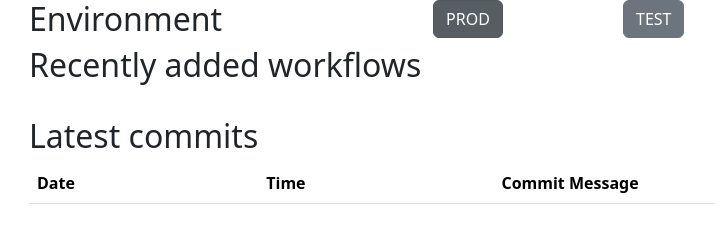
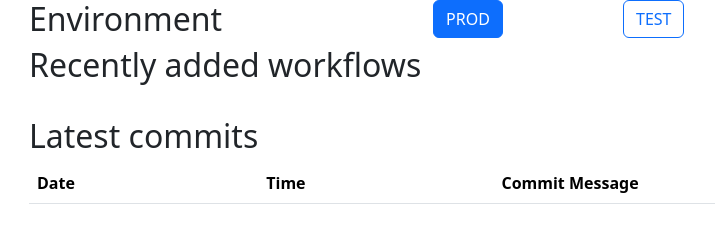
Before and after one commit to wonderbird/git-revert-workshop, a website: page frontend/index.html in a window 1280 px wide. Shown: the whole page, without its empty margins (53-768 px from the left). Drawn offline with nearby package versions, Linux system fonts and the light colour scheme; no server answers.

Commit message:
feat: clearly show active environment PROD or TEST

```diff
--- a/frontend/index.html
+++ b/frontend/index.html
@@ -16,13 +16,13 @@
         <div class="col-md-2">
           <div class="form-check form-check-inline">
             <input type="radio" name="environment" id="prod" value="prod" checked class="btn-check" autocomplete="off">
-            <label class="btn btn-secondary" for="prod">PROD</label>
+            <label class="btn btn-outline-primary" for="prod">PROD</label>
           </div>
         </div>
         <div class="col-md-6">
           <div class="form-check form-check-inline">
             <input type="radio" name="environment" id="test" value="test" class="btn-check" autocomplete="off">
-            <label class="btn btn-secondary" for="test">TEST</label>
+            <label class="btn btn-outline-primary" for="test">TEST</label>
           </div>
         </div>
       </div>
```
